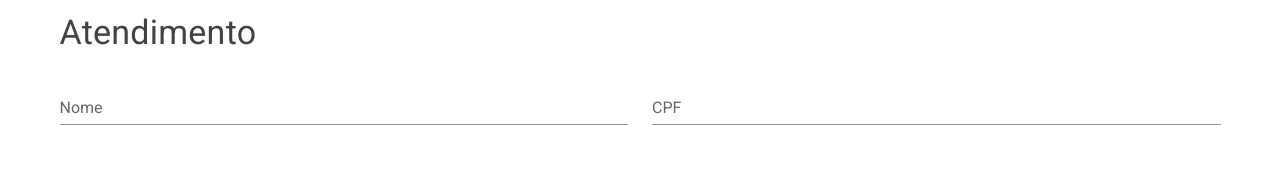
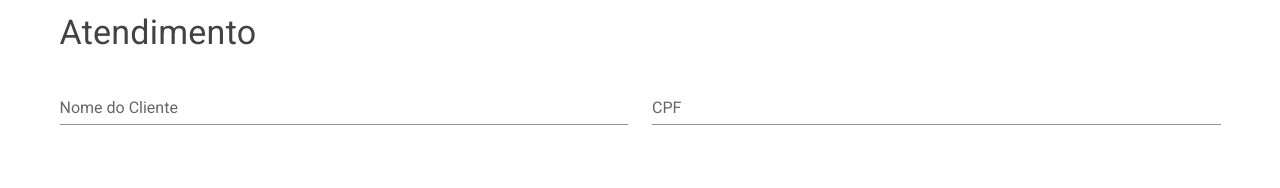
Before and after one commit to sleonardoaugusto/lavocat_frontend, a Vue app: page /form in a window 1280 px wide. Shown: the top 188 px of the page. Built offline with nearby package versions, Linux system fonts and the light colour scheme.

Commit message:
Label fix

```diff
--- a/src/views/AttendanceForm/index.vue
+++ b/src/views/AttendanceForm/index.vue
@@ -6,7 +6,7 @@
         <v-text-field
           id="customer-name"
           ref="customerName"
-          label="Nome"
+          label="Nome do Cliente"
           v-model="$v.form.customer_name.$model"
           :error-messages="errorMessage('customer_name')"
         />
```
Also changed, not shown: 1 other file (tests, documents, lock files or other folders).
